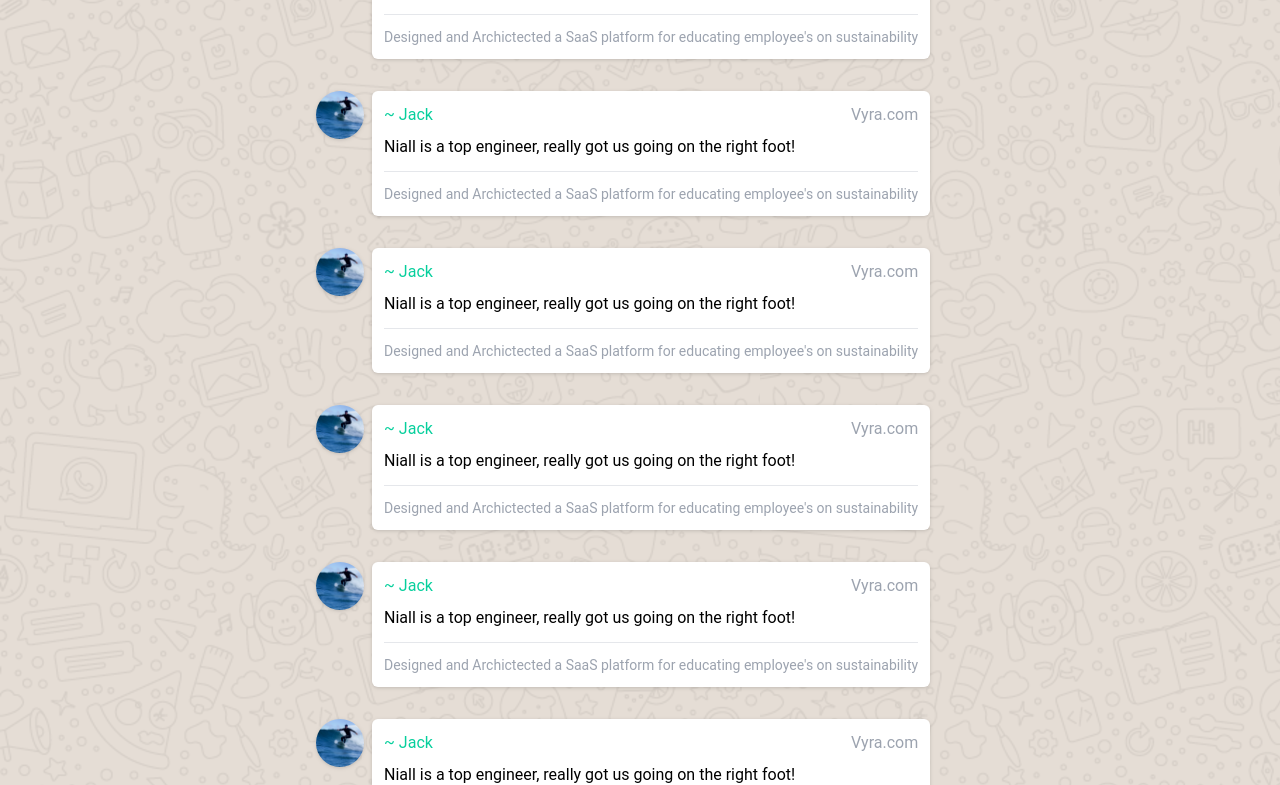
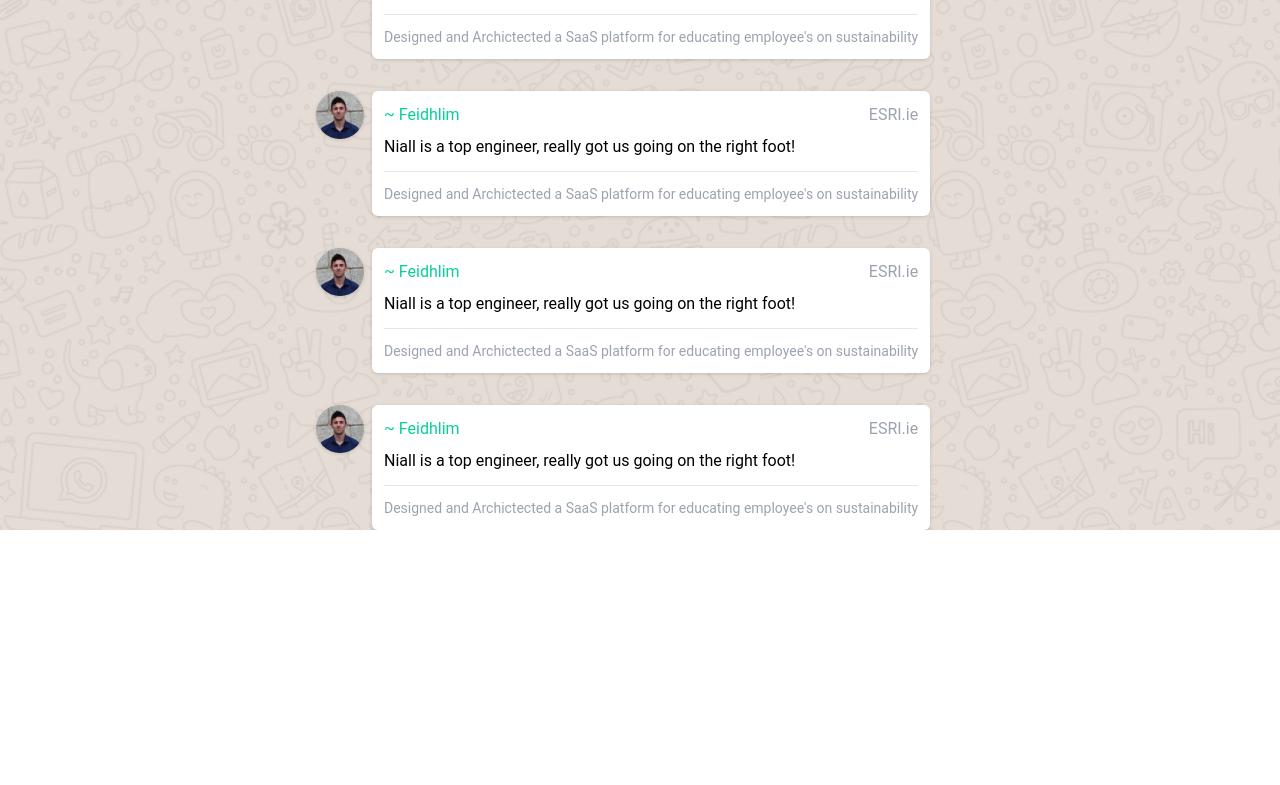
Before and after one commit to niallquirke/portfolio-v4, a Nuxt app: page / in a window 1280 px wide. Shown: the part 492-1277 px from the top of the page. After the commit the page ends 1022 px from the top, so only its background shows below. Built offline with nearby package versions, Linux system fonts and the light colour scheme.

Commit message:
added feidhlim

```diff
--- a/data/index.ts
+++ b/data/index.ts
@@ -12,111 +12,51 @@ export const testimonials: Testimonial[] = [
       "Designed and Archictected a SaaS platform for educating employee's on sustainability",
   },
   {
-    name: "Jack",
-    linkedin: "https://www.linkedin.com/in/jack-dwyer-468219158/",
-    company: "Vyra.com",
-    companyLink: "https://vyra.com",
-    image: "/img/jack.jpeg",
+    name: "Feidhlim",
+    linkedin: "https://www.linkedin.com/in/fmcgowan/",
+    company: "ESRI.ie",
+    companyLink: "https://esri.ie",
+    image: "/img/feidhlim.jpeg",
     comment: "Niall is a top engineer, really got us going on the right foot!",
     details:
       "Designed and Archictected a SaaS platform for educating employee's on sustainability",
   },
   {
-    name: "Jack",
-    linkedin: "https://www.linkedin.com/in/jack-dwyer-468219158/",
-    company: "Vyra.com",
-    companyLink: "https://vyra.com",
-    image: "/img/jack.jpeg",
+    name: "Feidhlim",
+    linkedin: "https://www.linkedin.com/in/fmcgowan/",
+    company: "ESRI.ie",
+    companyLink: "https://esri.ie",
+    image: "/img/feidhlim.jpeg",
     comment: "Niall is a top engineer, really got us going on the right foot!",
     details:
       "Designed and Archictected a SaaS platform for educating employee's on sustainability",
   },
   {
-    name: "Jack",
-    linkedin: "https://www.linkedin.com/in/jack-dwyer-468219158/",
-    company: "Vyra.com",
-    companyLink: "https://vyra.com",
-    image: "/img/jack.jpeg",
+    name: "Feidhlim",
+    linkedin: "https://www.linkedin.com/in/fmcgowan/",
+    company: "ESRI.ie",
+    companyLink: "https://esri.ie",
+    image: "/img/feidhlim.jpeg",
     comment: "Niall is a top engineer, really got us going on the right foot!",
     details:
       "Designed and Archictected a SaaS platform for educating employee's on sustainability",
   },
   {
-    name: "Jack",
-    linkedin: "https://www.linkedin.com/in/jack-dwyer-468219158/",
-    company: "Vyra.com",
-    companyLink: "https://vyra.com",
-    image: "/img/jack.jpeg",
+    name: "Feidhlim",
+    linkedin: "https://www.linkedin.com/in/fmcgowan/",
+    company: "ESRI.ie",
+    companyLink: "https://esri.ie",
+    image: "/img/feidhlim.jpeg",
     comment: "Niall is a top engineer, really got us going on the right foot!",
     details:
       "Designed and Archictected a SaaS platform for educating employee's on sustainability",
   },
   {
-    name: "Jack",
-    linkedin: "https://www.linkedin.com/in/jack-dwyer-468219158/",
-    company: "Vyra.com",
-    companyLink: "https://vyra.com",
-    image: "/img/jack.jpeg",
-    comment: "Niall is a top engineer, really got us going on the right foot!",
-    details:
-      "Designed and Archictected a SaaS platform for educating employee's on sustainability",
-  },
-  {
-    name: "Jack",
-    linkedin: "https://www.linkedin.com/in/jack-dwyer-468219158/",
-    company: "Vyra.com",
-    companyLink: "https://vyra.com",
-    image: "/img/jack.jpeg",
-    comment: "Niall is a top engineer, really got us going on the right foot!",
-    details:
-      "Designed and Archictected a SaaS platform for educating employee's on sustainability",
-  },
-  {
-    name: "Jack",
-    linkedin: "https://www.linkedin.com/in/jack-dwyer-468219158/",
-    company: "Vyra.com",
-    companyLink: "https://vyra.com",
-    image: "/img/jack.jpeg",
-    comment: "Niall is a top engineer, really got us going on the right foot!",
-    details:
-      "Designed and Archictected a SaaS platform for educating employee's on sustainability",
-  },
-  {
-    name: "Jack",
-    linkedin: "https://www.linkedin.com/in/jack-dwyer-468219158/",
-    company: "Vyra.com",
-    companyLink: "https://vyra.com",
-    image: "/img/jack.jpeg",
-    comment: "Niall is a top engineer, really got us going on the right foot!",
-    details:
-      "Designed and Archictected a SaaS platform for educating employee's on sustainability",
-  },
-  {
-    name: "Jack",
-    linkedin: "https://www.linkedin.com/in/jack-dwyer-468219158/",
-    company: "Vyra.com",
-    companyLink: "https://vyra.com",
-    image: "/img/jack.jpeg",
-    comment: "Niall is a top engineer, really got us going on the right foot!",
-    details:
-      "Designed and Archictected a SaaS platform for educating employee's on sustainability",
-  },
-  {
-    name: "Jack",
-    linkedin: "https://www.linkedin.com/in/jack-dwyer-468219158/",
-    company: "Vyra.com",
-    companyLink: "https://vyra.com",
-    image: "/img/jack.jpeg",
-    comment: "Niall is a top engineer, really got us going on the right foot!",
-    details:
-      "Designed and Archictected a SaaS platform for educating employee's on sustainability",
-  },
-  {
-    name: "Jack",
-    linkedin: "https://www.linkedin.com/in/jack-dwyer-468219158/",
-    company: "Vyra.com",
-    companyLink: "https://vyra.com",
-    image: "/img/jack.jpeg",
+    name: "Feidhlim",
+    linkedin: "https://www.linkedin.com/in/fmcgowan/",
+    company: "ESRI.ie",
+    companyLink: "https://esri.ie",
+    image: "/img/feidhlim.jpeg",
     comment: "Niall is a top engineer, really got us going on the right foot!",
     details:
       "Designed and Archictected a SaaS platform for educating employee's on sustainability",
```
Also changed, not shown: public/img/feidhlim.jpeg (added).
